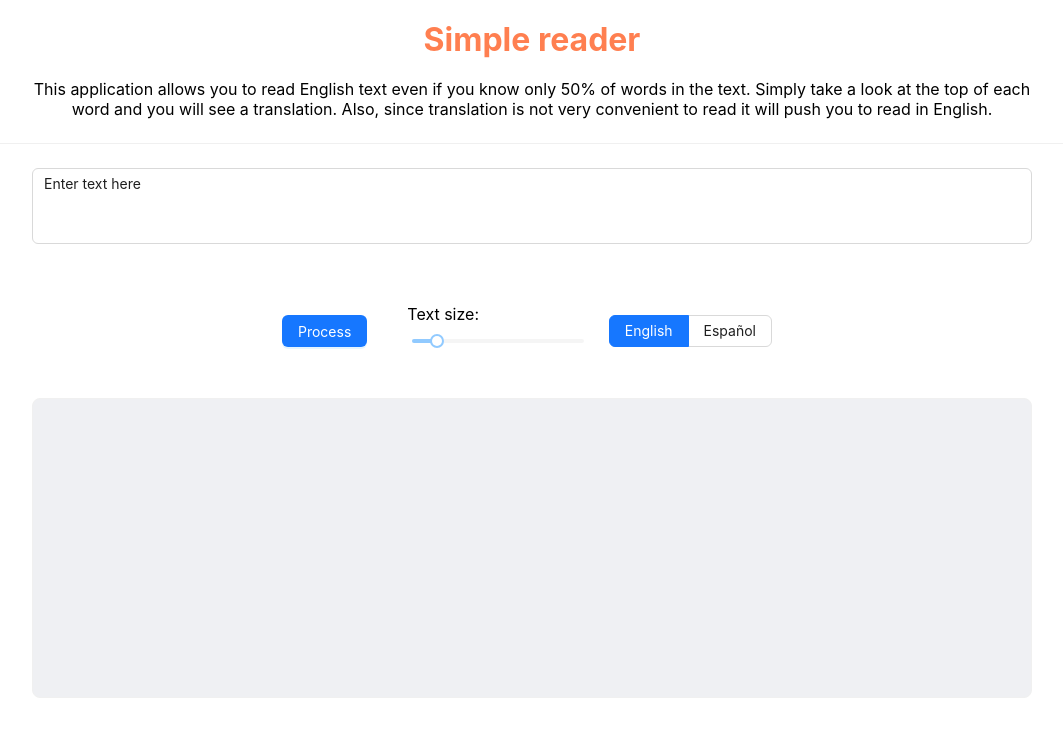
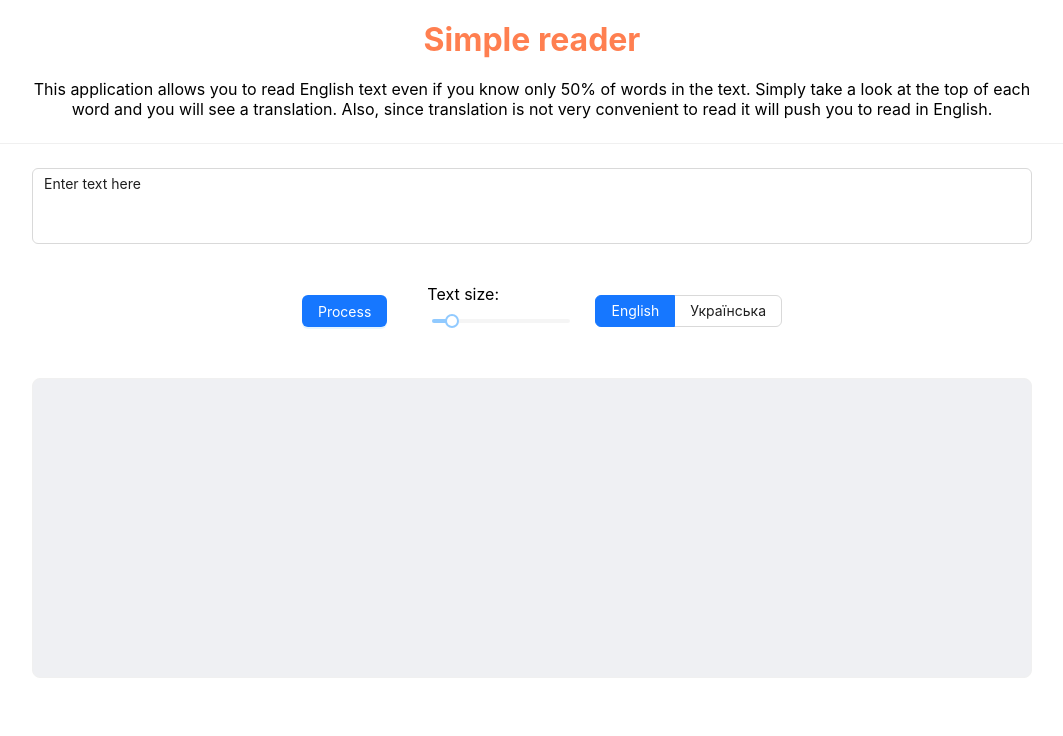
Before and after one commit to Gnatienko/hint-reader, a React (Create React App) app: page / in a window 1280 px wide. Shown: the top 736 px of the page, without its empty margins (108-1171 px from the left). Built offline with nearby package versions, Linux system fonts and the light colour scheme.

Commit message:
language

```diff
--- a/src/App.css
+++ b/src/App.css
@@ -1,89 +1,24 @@
-.App {
-  display: flex;
-  justify-content: center;
-  flex-direction: column;
+h1 {
+  color: coral;
 }
 
 .word{
-  display: inline-block;}
-
-h1 {
-  align-self: center;
-  margin: 20px;
-  color: coral;
+  display: inline-block;
 }
 
-.container {
-  max-width: 1000px;
-  text-align: center;
-  align-self: center;
+
+
+.translation{
+  width: 10px;
+  display: block;
+  color: #d1cece;
+  white-space: nowrap;
+
 }
 
-.container p {
-  width: 1000px;
-  align-self: center;
-  text-align: center;
+.word{
+  display: inline-block;
+  background: #EFF0F3;
+
+  box-shadow: -11px 0px 7px -5px #EFF0F3;
 }
-
-.textarea {
-  width: 100%;
-  margin-bottom: 20px;
-}
-
-.input-container {
-  max-width: 1000px;
-  width: -webkit-fill-available;
-  display: flex;
-  flex-direction: column;
-  align-self: center;
-  margin-bottom: 20px;
-}
-
-.button-container {
-  width: 500px;
-  align-self: center;
-  align-items: center;
-  margin: 20px;
-  display: flex;
-  flex-direction: row;
-}
-
-.process-button {
-  width: 100px;
-  align-self: center;
-  margin-right: 20px;
-}
-
-.slider-container {
-  width: 300px;
-  align-self: center;
-  margin: 20px;
-}
-
-.translation-radio-group {
-  display: flex;
-  flex-direction: row;
-}
-
-.translation-radio-button {
-  margin-right: 10px;
-}
-
-.card {
-  background-color: #eff0f3;
-  min-height: 300px;
-  line-height: 1;
-}
-
-.word {
-  display: flex;
-}
-
-.translation {
-  font-size: var(--translation-font-size);
-}
-
-.original {
-  font-size: var(--original-font-size);
-  line-height: var(--original-line-height);
-}
--- a/src/App.js
+++ b/src/App.js
@@ -1,9 +1,8 @@
-import React, { useState } from "react"
 import "./App.css"
 import { Input, Button, Card, Divider, Slider, Radio } from "antd"
-
+import React, { useState } from "react"
 const { TextArea } = Input
-
+//добавить инглиш и изменение яркости перевода
 function App() {
   const [inputText, setInputText] = useState("Enter text here")
   const [wordObjects, setWordObjects] = useState([])
@@ -12,12 +11,14 @@ function App() {
 
   async function translateWord(word) {
     const response = await fetch(
-      `https://translate.googleapis.com/translate_a/single?client=gtx&sl=${language}&tl=uk&dt=t&q=${encodeURIComponent(
+      `https://translate.googleapis.com/translate_a/single?client=gtx&sl=auto&tl=${language}&dt=t&q=${encodeURIComponent(
         word
       )}`
     )
     const data = await response.json()
     const translation = data[0][0][0]
+    console.log(translation)
+
     return translation
   }
 
@@ -33,31 +34,68 @@ function App() {
   }
 
   return (
-    <div className="App">
-      <h1>Simple reader</h1>
-      <div className="container">
+    <div
+      className="App"
+      style={{
+        display: "flex",
+        "justify-content": "center",
+        flexDirection: "column",
+      }}
+    >
+      <h1 style={{ alignSelf: "center", margin: 20 }}>Simple reader</h1>
+      <div
+        style={{
+          width: 1000,
+          alignSelf: "center",
+          textAlign: "center",
+        }}
+      >
         This application allows you to read English text even if you know only
         50% of words in the text. Simply take a look at the top of each word and
         you will see a translation. Also, since translation is not very
-        convenient to read it will push you to read in English.{" "}
+        convenient to read it will push you to read in English.
       </div>
+
       <Divider />
-      <div className="input-container">
+      <div
+        style={{
+          maxWidth: 1000,
+          width: "-webkit-fill-available",
+          display: "flex",
+          flexDirection: "column",
+          alignSelf: "center",
+        }}
+      >
         <TextArea
-          className="textarea"
           autoSize={{ minRows: 3, maxRows: 5 }}
           defaultValue="Enter text here"
           onChange={(e) => setInputText(e.target.value)}
         />
-        <div className="button-container">
+        <div
+          style={{
+            width: 500,
+            alignSelf: "center",
+            alignItems: "center",
+
+            margin: 20,
+            display: "flex",
+            flexDirection: "row",
+          }}
+        >
           <Button
-            className="process-button"
             type="primary"
+            style={{ width: 100, alignSelf: "center", margin: 20 }}
             onClick={handleButtonClick}
           >
             Process
           </Button>
-          <div className="slider-container">
+          <div
+            style={{
+              width: 300,
+              alignSelf: "center",
+              margin: 20,
+            }}
+          >
             Text size:
             <Slider
               min={15}
@@ -67,39 +105,43 @@ function App() {
             />
           </div>
           <Radio.Group
-            className="translation-radio-group"
+            style={{
+              display: "flex",
+              flexDirection: "row",
+            }}
             value={language}
             buttonStyle="solid"
             onChange={(e) => {
               setLanguage(e.target.value)
             }}
           >
-            <Radio.Button className="translation-radio-button" value="en">
-              English
-            </Radio.Button>
-            <Radio.Button className="translation-radio-button" value="es">
-              Español
-            </Radio.Button>
+            <Radio.Button value="en">English</Radio.Button>
+            <Radio.Button value="uk">Українська</Radio.Button>
           </Radio.Group>
         </div>
-        <Card className="card" style={{ fontSize: textSize / 2 }}>
-          {wordObjects.map((item, index) => (
-            <div key={index} className="word">
+
+        <Card
+          style={{ backgroundColor: "#EFF0F3", minHeight: 300, lineHeight: 1 }}
+        >
+          {wordObjects.map((item) => (
+            <div class="word">
+              <tr>
                 <span
-                className="translation"
+                  class="translation"
                   style={{ fontSize: textSize / (5 / 2) }}
                 >
-                {item.index}
+                  <td> {`${item.index}`} </td>
                 </span>
                 <span
-                className="original"
+                  class="original"
                   style={{
                     fontSize: textSize,
                     lineHeight: textSize / 2 + "px",
                   }}
                 >
-                {item.word}&nbsp;
+                  <td>{`${item.word}`} &nbsp;</td>
                 </span>
+              </tr>
             </div>
           ))}
         </Card>
```
Lines whose indentation alone changed are shown as unchanged.
